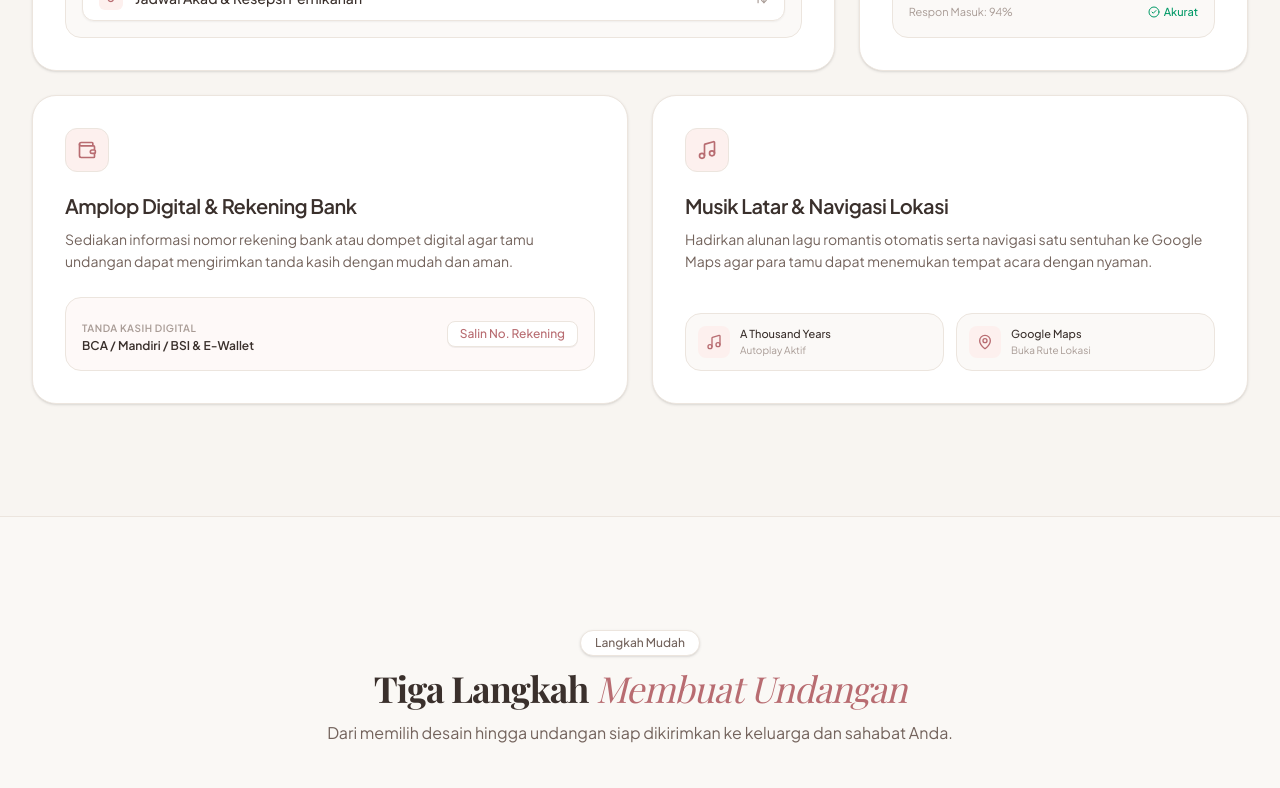
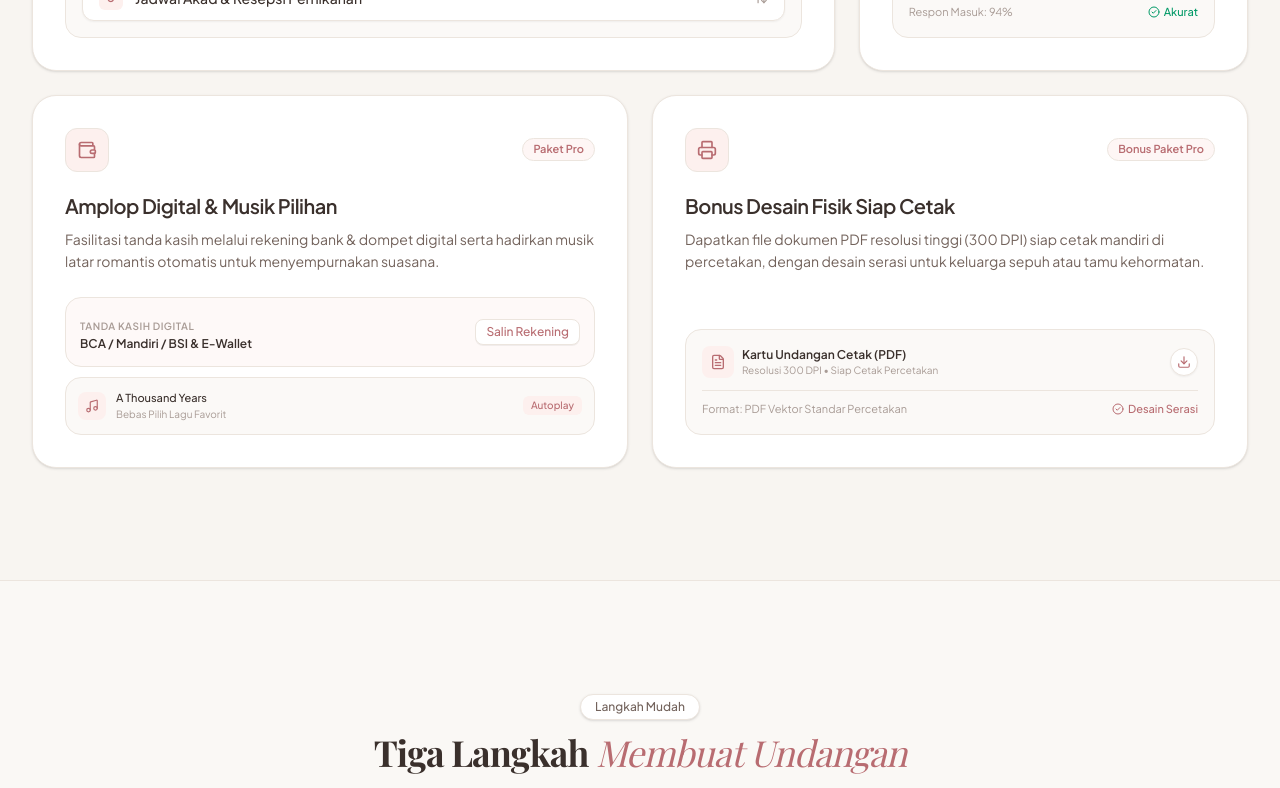
Before and after one commit to nurdin73/invitation-wedding, a Next.js app in the folder frontend/: page / in a window 1280 px wide. Shown: the part 1420-2208 px from the top of the page. Built offline with nearby package versions, Linux system fonts and the light colour scheme; no server answers; a web font is replaced by a local one.

Commit message:
fix: enhance copywriting for features and how it works

```diff
--- a/frontend/src/components/landing/landing-features.tsx
+++ b/frontend/src/components/landing/landing-features.tsx
@@ -1,5 +1,5 @@
 import React from 'react';
-import { Layers, UserCheck, Wallet, Music, MapPin, CheckCircle2, ArrowUpDown } from 'lucide-react';
+import { Layers, UserCheck, Wallet, Music, Printer, FileText, CheckCircle2, ArrowUpDown, Download } from 'lucide-react';
 import { Badge } from '@/components/ui/badge';
 
 export function LandingFeatures() {
@@ -120,72 +120,111 @@ export function LandingFeatures() {
             </div>
           </div>
 
-          {/* Bento Item 3: Digital Envelope & Bank Account - 6 cols */}
+          {/* Bento Item 3: Digital Envelope & Background Music (Pro Feature) - 6 cols */}
           <div
             className="group relative rounded-3xl border border-border bg-card p-6 sm:p-8 shadow-sm transition-all duration-200 hover:border-primary/40 hover:shadow-md md:col-span-6 flex flex-col justify-between"
             data-testid="landing-feature-bento-envelope"
           >
             <div>
-              <div className="flex h-11 w-11 items-center justify-center rounded-xl bg-accent-tint text-primary border border-border-soft mb-5">
+              <div className="flex items-center justify-between mb-5">
+                <div className="flex h-11 w-11 items-center justify-center rounded-xl bg-accent-tint text-primary border border-border-soft">
                   <Wallet className="h-5 w-5" />
                 </div>
-              <h3 className="text-lg sm:text-xl font-semibold text-foreground tracking-tight">
-                Amplop Digital & Rekening Bank
+                <Badge
+                  variant="outline"
+                  className="rounded-full border-primary/30 bg-accent-tint/60 px-2.5 py-0.5 text-[11px] font-semibold text-primary"
+                  data-testid="landing-feature-bento-envelope-badge"
+                >
+                  Paket Pro
+                </Badge>
+              </div>
+
+              <h3 className="text-lg sm:text-xl font-semibold text-foreground tracking-tight font-sans">
+                Amplop Digital & Musik Pilihan
               </h3>
               <p className="mt-2 text-sm text-muted-foreground leading-relaxed">
-                Sediakan informasi nomor rekening bank atau dompet digital agar tamu undangan dapat mengirimkan tanda kasih dengan mudah dan aman.
+                Fasilitasi tanda kasih melalui rekening bank & dompet digital serta hadirkan musik latar romantis otomatis untuk menyempurnakan suasana.
               </p>
             </div>
 
-            {/* Micro Card Snapshot */}
-            <div className="mt-6 rounded-2xl border border-border-soft bg-accent-tint/40 p-4 flex items-center justify-between">
+            {/* Micro Card Snapshot: Envelope & Music */}
+            <div className="mt-6 space-y-2.5">
+              <div className="rounded-2xl border border-border-soft bg-accent-tint/40 p-3.5 flex items-center justify-between">
                 <div className="space-y-0.5">
                   <span className="text-[10px] uppercase tracking-wider text-muted-caption font-semibold">Tanda Kasih Digital</span>
                   <p className="text-xs font-semibold text-foreground">BCA / Mandiri / BSI & E-Wallet</p>
                 </div>
-              <span className="rounded-lg bg-card px-3 py-1 text-xs font-medium text-primary border border-border shadow-2xs">
-                Salin No. Rekening
+                <span className="rounded-lg bg-card px-2.5 py-1 text-xs font-medium text-primary border border-border shadow-2xs">
+                  Salin Rekening
+                </span>
+              </div>
+
+              <div className="rounded-2xl border border-border bg-background/80 p-3 flex items-center justify-between">
+                <div className="flex items-center gap-2.5 min-w-0">
+                  <div className="flex h-7 w-7 items-center justify-center rounded-lg bg-accent-tint text-primary shrink-0">
+                    <Music className="h-3.5 w-3.5" />
+                  </div>
+                  <div className="min-w-0">
+                    <p className="text-[11px] font-medium text-foreground truncate">A Thousand Years</p>
+                    <p className="text-[10px] text-muted-caption">Bebas Pilih Lagu Favorit</p>
+                  </div>
+                </div>
+                <span className="text-[10px] font-medium text-primary bg-accent-tint px-2 py-0.5 rounded-md">
+                  Autoplay
                 </span>
               </div>
             </div>
+          </div>
 
-          {/* Bento Item 4: Background Music & Maps - 6 cols */}
+          {/* Bento Item 4: Bonus Desain Undangan Fisik Siap Cetak (PDF) - 6 cols */}
           <div
             className="group relative rounded-3xl border border-border bg-card p-6 sm:p-8 shadow-sm transition-all duration-200 hover:border-primary/40 hover:shadow-md md:col-span-6 flex flex-col justify-between"
-            data-testid="landing-feature-bento-music-maps"
+            data-testid="landing-feature-bento-print-design"
           >
             <div>
-              <div className="flex h-11 w-11 items-center justify-center rounded-xl bg-accent-tint text-primary border border-border-soft mb-5">
-                <Music className="h-5 w-5" />
+              <div className="flex items-center justify-between mb-5">
+                <div className="flex h-11 w-11 items-center justify-center rounded-xl bg-accent-tint text-primary border border-border-soft">
+                  <Printer className="h-5 w-5" />
                 </div>
-              <h3 className="text-lg sm:text-xl font-semibold text-foreground tracking-tight">
-                Musik Latar & Navigasi Lokasi
+                <Badge
+                  variant="outline"
+                  className="rounded-full border-primary/30 bg-accent-tint/60 px-2.5 py-0.5 text-[11px] font-semibold text-primary"
+                  data-testid="landing-feature-bento-print-badge"
+                >
+                  Bonus Paket Pro
+                </Badge>
+              </div>
+
+              <h3 className="text-lg sm:text-xl font-semibold text-foreground tracking-tight font-sans">
+                Bonus Desain Fisik Siap Cetak
               </h3>
               <p className="mt-2 text-sm text-muted-foreground leading-relaxed">
-                Hadirkan alunan lagu romantis otomatis serta navigasi satu sentuhan ke Google Maps agar para tamu dapat menemukan tempat acara dengan nyaman.
+                Dapatkan file dokumen PDF resolusi tinggi (300 DPI) siap cetak mandiri di percetakan, dengan desain serasi untuk keluarga sepuh atau tamu kehormatan.
               </p>
             </div>
 
-            {/* Music Player & Maps Snippet */}
-            <div className="mt-6 grid grid-cols-2 gap-3">
-              <div className="rounded-2xl border border-border bg-background/80 p-3 flex items-center gap-2.5">
+            {/* Document Print Snapshot */}
+            <div className="mt-6 rounded-2xl border border-border bg-background/80 p-4 space-y-3">
+              <div className="flex items-center justify-between">
+                <div className="flex items-center gap-2">
                   <div className="flex h-8 w-8 items-center justify-center rounded-lg bg-accent-tint text-primary shrink-0">
-                  <Music className="h-4 w-4" />
+                    <FileText className="h-4 w-4" />
                   </div>
-                <div className="min-w-0">
-                  <p className="text-[11px] font-medium text-foreground truncate">A Thousand Years</p>
-                  <p className="text-[10px] text-muted-caption">Autoplay Aktif</p>
+                  <div>
+                    <p className="text-xs font-semibold text-foreground">Kartu Undangan Cetak (PDF)</p>
+                    <p className="text-[10px] text-muted-caption">Resolusi 300 DPI • Siap Cetak Percetakan</p>
+                  </div>
+                </div>
+                <div className="flex h-7 w-7 items-center justify-center rounded-full bg-card border border-border text-primary shadow-xs">
+                  <Download className="h-3.5 w-3.5" />
                 </div>
               </div>
 
-              <div className="rounded-2xl border border-border bg-background/80 p-3 flex items-center gap-2.5">
-                <div className="flex h-8 w-8 items-center justify-center rounded-lg bg-accent-tint text-primary shrink-0">
-                  <MapPin className="h-4 w-4" />
-                </div>
-                <div className="min-w-0">
-                  <p className="text-[11px] font-medium text-foreground truncate">Google Maps</p>
-                  <p className="text-[10px] text-muted-caption">Buka Rute Lokasi</p>
-                </div>
+              <div className="pt-2.5 border-t border-border flex items-center justify-between text-[11px] text-muted-caption">
+                <span>Format: PDF Vektor Standar Percetakan</span>
+                <span className="flex items-center gap-1 text-primary font-medium">
+                  <CheckCircle2 className="h-3 w-3" /> Desain Serasi
+                </span>
               </div>
             </div>
           </div>
--- a/frontend/src/components/landing/landing-how-it-works.tsx
+++ b/frontend/src/components/landing/landing-how-it-works.tsx
@@ -27,7 +27,7 @@ const TIMELINE_STEPS: readonly TimelineStep[] = [
     icon: Edit3,
     title: 'Masukkan Jadwal, Lokasi & Foto',
     description:
-      'Tulis nama kedua mempelai, waktu akad dan resepsi, petunjuk arah lokasi acara, nomor rekening hadiah, serta foto kebersamaan Anda.',
+      'Tulis nama kedua mempelai, waktu akad dan resepsi, petunjuk rute lokasi acara, cerita cinta, serta galeri foto kebersamaan Anda.',
     featurePill: 'Bisa diisi dan diubah kapan saja dengan mudah',
   },
   {
```
Also changed, not shown: 1 other file (tests, documents, lock files or other folders). Lines whose indentation alone changed are shown as unchanged.
